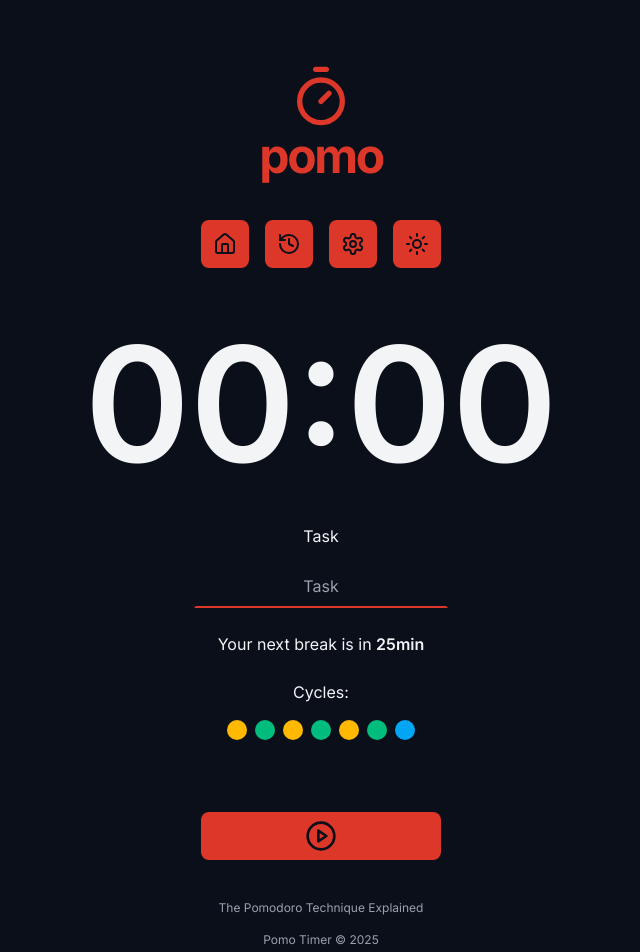
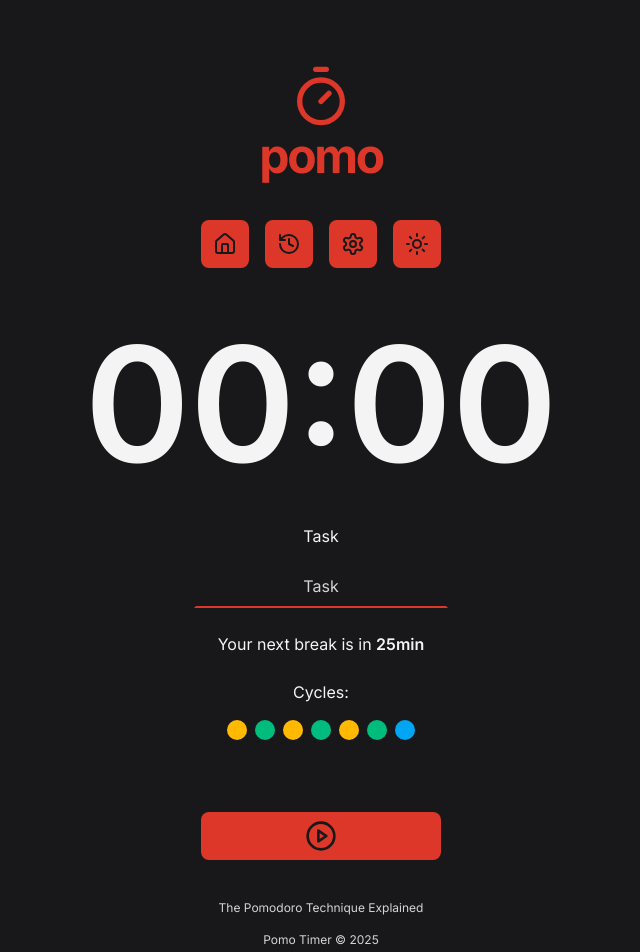
Before and after one commit to yujiyc/pomodoro-react, a React (Vite) app: page / in a window 1280 px wide. Shown: the top 952 px of the page, without its empty margins (319-959 px from the left). Built offline with nearby package versions, Linux system fonts and the light colour scheme.

Commit message:
styles: color adjustments

```diff
--- a/index.html
+++ b/index.html
@@ -1,5 +1,5 @@
 <!DOCTYPE html>
-<html lang="en">
+<html lang="pt-BR">
   <head>
     <meta charset="UTF-8" />
     <meta name="viewport" content="width=device-width, initial-scale=1.0" />
--- a/src/components/Button.tsx
+++ b/src/components/Button.tsx
@@ -13,9 +13,9 @@ export function Button({
 }: ButtonProps) {
   const bgColor =
     color === "red"
-      ? "bg-red text-dark-gray"
+      ? "bg-red text-zinc-900"
       : color === "gray"
-      ? "bg-gray-900 text-gray-100"
+      ? "bg-zinc-900 text-zinc-100"
       : "";
   return (
     <>
--- a/src/components/Footer.tsx
+++ b/src/components/Footer.tsx
@@ -1,10 +1,10 @@
 export function Footer() {
   return (
     <footer className="flex flex-col items-center justify-center text-xs gap-4">
-      <a href="#" className="text-gray-400 hover:underline">
+      <a href="#" className="text-zinc-300 hover:underline">
         The Pomodoro Technique Explained
       </a>
-      <a href="#" className="text-gray-400 hover:underline">
+      <a href="#" className="text-zinc-300 hover:underline">
         Pomo Timer &copy; {new Date().getFullYear()}
       </a>
     </footer>
--- a/src/components/Input.tsx
+++ b/src/components/Input.tsx
@@ -9,7 +9,7 @@ export function Input({ type, labelText, ...props }: InputProps) {
       <input
         type={type}
         {...props}
-        className="min-w-[240px] text-center outline-none p-2 border-2 border-transparent border-b-2 border-b-red transition duration-100 focus:rounded-lg focus:border-2 focus:border-red placeholder:text-gray-400"
+        className="min-w-[240px] text-center outline-none p-2 border-2 border-transparent border-b-2 border-b-red transition duration-100 focus:rounded-lg focus:border-2 focus:border-red placeholder:text-zinc-300"
       />
     </>
   );
--- a/src/components/MenuButton.tsx
+++ b/src/components/MenuButton.tsx
@@ -17,7 +17,7 @@ export function MenuButton({
       aria-label={ariaLabel}
       title={title}
       data-discover="true"
-      className="p-3 rounded-lg bg-red text-dark-gray transition duration-100 hover:brightness-80"
+      className={`p-3 rounded-lg bg-red text-zinc-900 transition duration-100 hover:brightness-80`}
     >
       {children}
     </a>
--- a/src/index.css
+++ b/src/index.css
@@ -10,5 +10,5 @@ html,
 body,
 #root {
   font-family: "Inter", sans-serif;
-  @apply h-full m-0 p-0 bg-dark-gray text-gray-100 antialiased;
+  @apply h-full m-0 p-0 bg-zinc-900 text-zinc-100 antialiased;
 }
```
